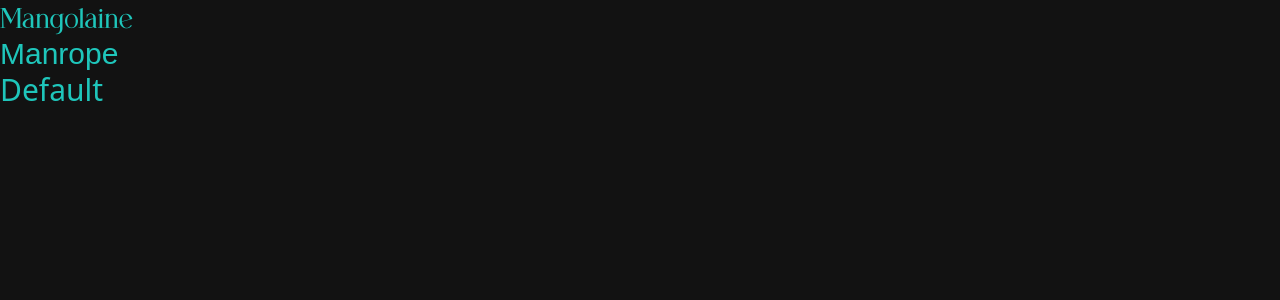
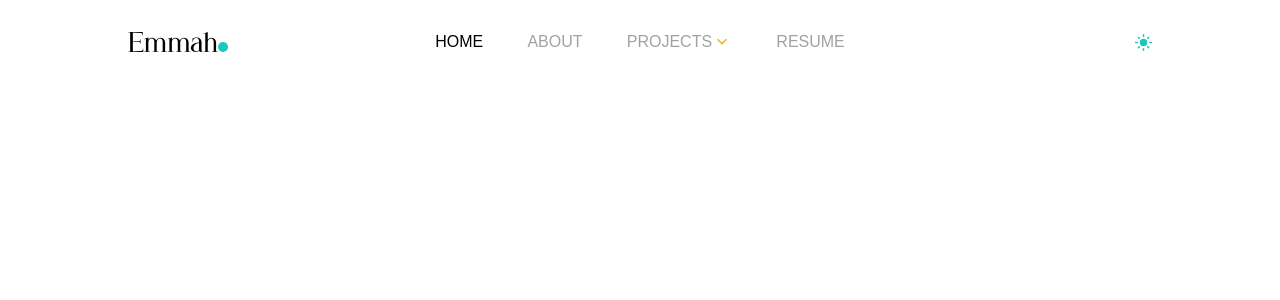
Before and after one commit to publikphigor/Emmanuel-Adeleye-portfolioV2, a React (Vite) app: page / in a window 1280 px wide. Shown: the top 300 px of the page. Built offline with nearby package versions, Linux system fonts and the light colour scheme.

Commit message:
Implemented dark mode.

```diff
--- a/src/App.jsx
+++ b/src/App.jsx
@@ -1,11 +1,9 @@
-import { useState } from "react";
+import Home from "./pages/Home";
 
 function App() {
   return (
-    <div className="bg-bg_dark h-screen w-full">
-      <h1 className="text-brand-primary text-3xl font-mangolaine">Mangolaine</h1>
-      <h1 className="text-brand-primary text-3xl font-manrope">Manrope</h1>
-      <h1 className="text-brand-primary text-3xl">Default</h1>
+    <div>
+      <Home />
     </div>
   );
 }
--- a/src/assets/index.js
+++ b/src/assets/index.js
@@ -2,11 +2,26 @@ import open from "./open.png";
 import close from "./close.png";
 import emmah from "./emmah_figma.png";
 import laugh from "./laugh.png";
-import light_mode from "./light_mode";
+import light_mode from "./light_mode.png";
+import dark_mode from "./dark_mode.png";
 import star from "./star.png";
-import link_out from "./link_out";
+import link_out from "./link_out.png";
 import namaste from "./namaste.png";
 import idea from "./idea.png";
 import email from "./email_btn.png";
+import dropdown from "./expand_more.png";
 
-export { open, close, emmah, laugh, laugh, light_mode, star, link_out, namaste, idea, email };
+export {
+  open,
+  close,
+  emmah,
+  laugh,
+  light_mode,
+  dark_mode,
+  star,
+  link_out,
+  namaste,
+  idea,
+  email,
+  dropdown,
+};
--- a/src/components/Header.jsx
+++ b/src/components/Header.jsx
@@ -1,7 +1,103 @@
-import React from "react";
+import { useState } from "react";
+import { light_mode, dark_mode, close, open } from "../assets";
+import { navLinks } from "../constants/navlinks";
+
+function NavLink({ name, link, img, active }) {
+  if (img) {
+    return (
+      <li
+        className={`uppercase text-base text-brand-gray font-medium hover:text-black dark:hover:text-white transition duration-300 font-manrope ${
+          active ? "text-black dark:text-white" : "text-brand-gray"
+        }`}
+      >
+        <a href={link} className="flex items-center">
+          {name} <img className="inline-block w-[20px]" src={img} alt={name} />
+        </a>
+      </li>
+    );
+  } else {
+    return (
+      <li
+        className={`uppercase text-base font-medium hover:text-black dark:hover:text-white transition duration-300 font-manrope ${
+          active ? "text-black dark:text-white" : "text-brand-gray"
+        }`}
+      >
+        <a href={link}>{name}</a>
+      </li>
+    );
+  }
+}
 
 const Header = () => {
-  return <div>Header</div>;
+  const [darkMode, setDarkMode] = useState(false);
+  const [mobileNav, setMobileNav] = useState(false);
+
+  function toggleDarkMode() {
+    setDarkMode((prev) => !prev);
+    document.documentElement.classList.toggle("dark");
+  }
+
+  function toggleNav() {
+    setMobileNav((prev) => !prev);
+  }
+
+  return (
+    <header className="flex justify-between items-center w-full py-6 px-[24px] sm:px-[2.5%] md:px-[5%] lg:px-[10%] dark:bg-bg_dark transition bg-white duration-500 ease-linear">
+      <div className="w-[50%] lg:w-[20%] order-2 lg:order-1 justify-center lg:justify-start">
+        <h1 className="font-mangolaine text-3xl font-normal text-black dark:text-white text-center lg:text-left">
+          Emmah
+          <span className="w-[10px] h-[10px] inline-block rounded-full bg-brand-primary" />
+        </h1>
+      </div>
+      <nav className="lg:w-[40%] hidden lg:block order-2">
+        <ul className="flex items-center justify-between w-full font-manrope">
+          {navLinks.map((link) => {
+            return (
+              <NavLink
+                name={link.name}
+                key={link.id}
+                link={link.link}
+                img={link.img}
+                active={link.active}
+              />
+            );
+          })}
+        </ul>
+      </nav>
+      <div className="w-[25%] lg:w-[20%] flex items-center lg:justify-end justify-start order-1 lg:order-3">
+        <img
+          className="w-[17px] cursor-pointer"
+          onClick={() => toggleDarkMode()}
+          src={darkMode ? dark_mode : light_mode}
+        />
+      </div>
+      <div className="w-[25%] flex items-center justify-end lg:hidden order-3">
+        <img
+          className="w-[17px] cursor-pointer"
+          onClick={() => toggleNav()}
+          src={mobileNav ? close : open}
+        />
+      </div>
+      <div className="block lg:hidden bg-white dark:bg_dark w-full transition-transform duration-300 h-screen absolute top-0 left-0 px-[24px]">
+        <ul>
+          <li className="border-b border-brand-gray-200 uppercase font-semibold py-6">
+            <a href="/">Home</a>
+          </li>
+          <li className="border-b border-brand-gray-200 uppercase font-semibold py-6">
+            <a href="/" className="py-6">
+              Projects
+            </a>
+          </li>
+          <li className="border-b border-brand-gray-200 uppercase font-semibold py-6">
+            <a href="/">About</a>
+          </li>
+          <li className="border-b border-brand-gray-200 uppercase font-semibold py-6">
+            <a href="/">My Resume</a>
+          </li>
+        </ul>
+      </div>
+    </header>
+  );
 };
 
 export default Header;
--- /dev/null
+++ b/src/constants/navlinks.js
@@ -0,0 +1,31 @@
+import { dropdown } from "../assets";
+
+const navLinks = [
+  {
+    id: "home",
+    name: "Home",
+    link: "/",
+    active: true,
+  },
+  {
+    id: "about",
+    name: "about",
+    link: "/",
+    active: false,
+  },
+  {
+    id: "projects",
+    name: "Projects",
+    link: "/",
+    img: dropdown,
+    active: false,
+  },
+  {
+    id: "resume",
+    name: "Resume",
+    link: "/",
+    active: false,
+  },
+];
+
+export { navLinks };
--- /dev/null
+++ b/src/pages/Home.jsx
@@ -0,0 +1,11 @@
+import Header from "../components/Header";
+
+const Home = () => {
+  return (
+    <div>
+      <Header />
+    </div>
+  );
+};
+
+export default Home;
--- a/tailwind.config.cjs
+++ b/tailwind.config.cjs
@@ -1,11 +1,14 @@
 /** @type {import('tailwindcss').Config} */
 module.exports = {
+  darkMode: "class",
   content: ["./index.html", "./src/**/*.{js,jsx}"],
   theme: {
     extend: {
       colors: {
         "brand-primary": "#1FC6BB",
         "brand-secondary": "#EDB62C",
+        "brand-gray": "#A1A1A1",
+        "brand-gray-200": "#F1F1F1",
         bg_dark: "#121212",
       },
       fontFamily: {
```
Also changed, not shown: src/assets/dark_mode.png (added), src/assets/expand_more.png (added).
